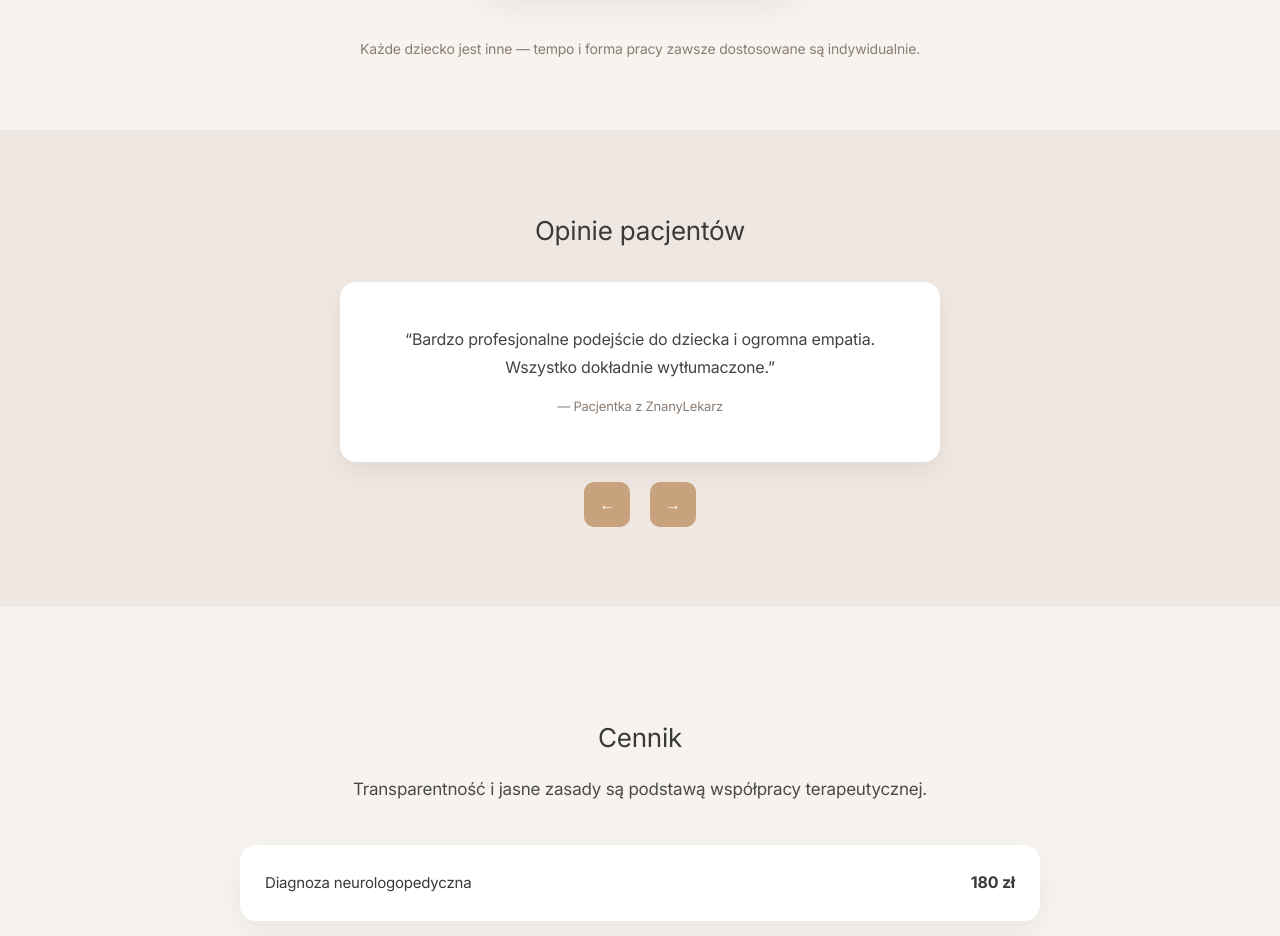
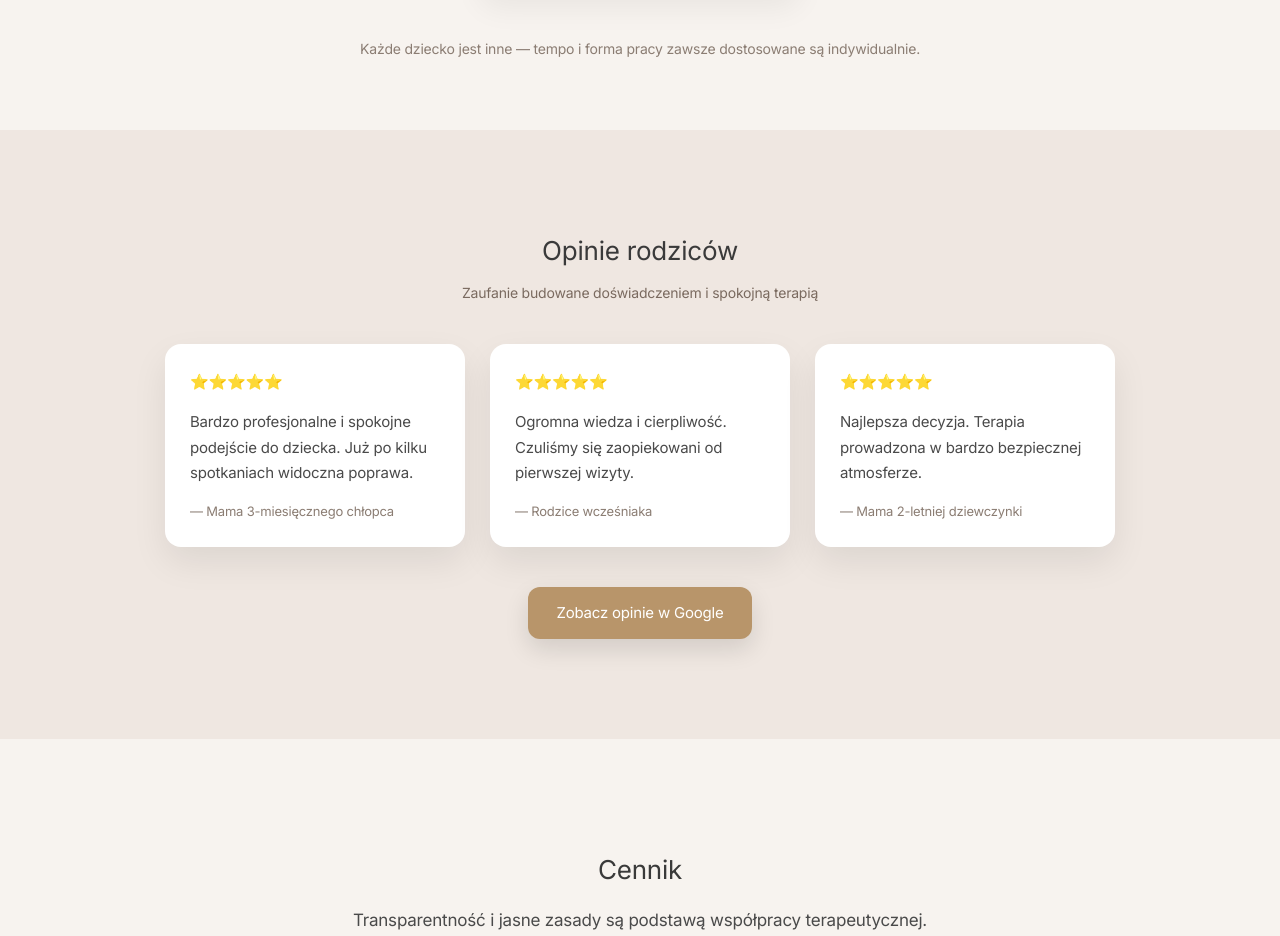
Before and after one commit to mateuszpuchala86-bit/neurologopeda-site, a Next.js app: page / in a window 1280 px wide. Shown: the part 3920-4856 px from the top of the page. Built offline with nearby package versions, Linux system fonts and the light colour scheme.

Commit message:
Add Google reviews section

```diff
--- a/src/app/page.js
+++ b/src/app/page.js
@@ -433,7 +433,113 @@ maxWidth: "320px",
     Każde dziecko jest inne — tempo i forma pracy zawsze dostosowane są indywidualnie.
   </p>
 </section>
-      <ReviewsSection />
+      {/* OPINIE GOOGLE */}
+<section
+  style={{
+    background: "#EFE7E1",
+    padding: "100px 20px",
+    textAlign: "center"
+  }}
+>
+
+  <h2 style={{ fontSize: "26px", marginBottom: "10px" }}>
+    Opinie rodziców
+  </h2>
+
+  <p style={{
+    color: "#7A6A5F",
+    marginBottom: "40px",
+    fontSize: "14px"
+  }}>
+    Zaufanie budowane doświadczeniem i spokojną terapią
+  </p>
+
+  <div style={{
+    display: "flex",
+    flexWrap: "wrap",
+    justifyContent: "center",
+    gap: "25px",
+    maxWidth: "1100px",
+    margin: "0 auto"
+  }}>
+
+    {[
+      {
+        text: "Bardzo profesjonalne i spokojne podejście do dziecka. Już po kilku spotkaniach widoczna poprawa.",
+        author: "Mama 3-miesięcznego chłopca"
+      },
+      {
+        text: "Ogromna wiedza i cierpliwość. Czuliśmy się zaopiekowani od pierwszej wizyty.",
+        author: "Rodzice wcześniaka"
+      },
+      {
+        text: "Najlepsza decyzja. Terapia prowadzona w bardzo bezpiecznej atmosferze.",
+        author: "Mama 2-letniej dziewczynki"
+      }
+    ].map((item, i) => (
+      <div key={i} style={{
+        background: "white",
+        padding: "25px",
+        borderRadius: "16px",
+        width: "300px",
+        boxShadow: "0 15px 35px rgba(0,0,0,0.08)",
+        textAlign: "left"
+      }}>
+        <p style={{
+          fontSize: "15px",
+          lineHeight: "1.7",
+          marginBottom: "15px"
+        }}>
+          ⭐⭐⭐⭐⭐
+        </p>
+
+        <p style={{
+          fontSize: "15px",
+          lineHeight: "1.7",
+          color: "#4A4A4A"
+        }}>
+          {item.text}
+        </p>
+
+        <p style={{
+          marginTop: "15px",
+          fontSize: "13px",
+          color: "#8B7D73"
+        }}>
+          — {item.author}
+        </p>
+      </div>
+    ))}
+
+  </div>
+
+  {/* CTA DO GOOGLE */}
+  <div style={{ marginTop: "40px" }}>
+    <a
+      href="https://g.page/r/CZfjWy3cB2SnEBM/review"
+      target="_blank"
+      style={{
+        textDecoration: "none"
+      }}
+    >
+      <button
+        style={{
+          background: "#B8956A",
+          color: "white",
+          border: "none",
+          padding: "14px 28px",
+          borderRadius: "12px",
+          cursor: "pointer",
+          fontSize: "15px",
+          boxShadow: "0 10px 25px rgba(0,0,0,0.12)"
+        }}
+      >
+        Zobacz opinie w Google
+      </button>
+    </a>
+  </div>
+
+</section>
 
       {/* CENNIK */}
       {/* CENNIK PREMIUM */}
```
